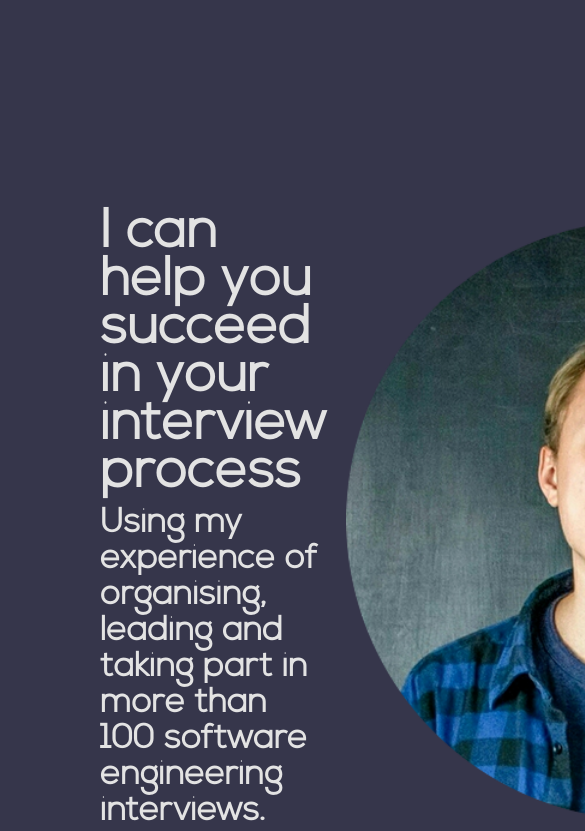
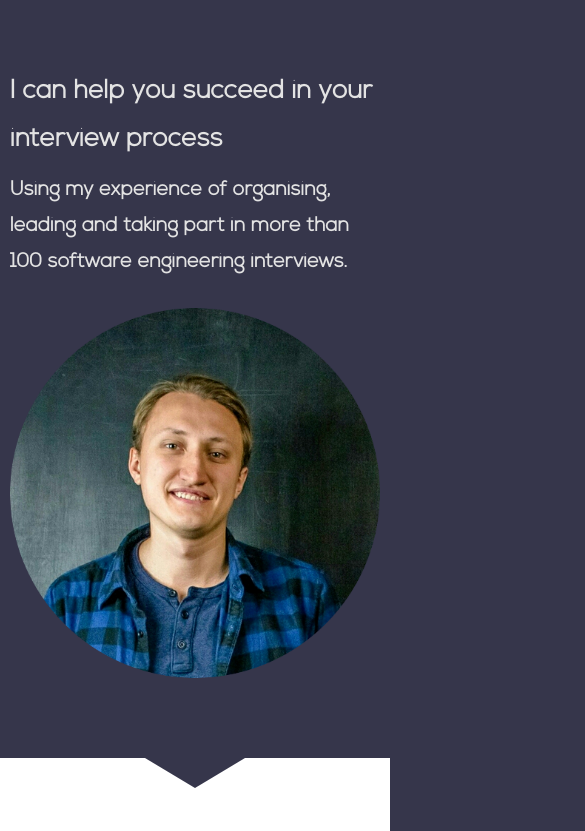
Before and after one commit to starikovm/starikovm_portfolio_website, a Vue app: page /interview-consult in a window 390 px wide. Shown: the top 831 px of the page, 585 px wide, since content can reach past the window. Built offline with nearby package versions, Linux system fonts and the light colour scheme.

Commit message:
add consult page

```diff
--- a/src/App.vue
+++ b/src/App.vue
@@ -153,6 +153,7 @@
   justify-content: start;
   align-items: center;
   padding-bottom: 80px;
+  max-width: 100vw;
 }
 
 .fullscreen-content {
--- a/src/views/Consult.vue
+++ b/src/views/Consult.vue
@@ -159,8 +159,8 @@
 .big-avatar {
   margin: 20px;
   border-radius: 5%;
-  width: 600px;
-  height: 600px;
+  max-width: 600px;
+  max-height: 600px;
   object-fit: cover;
 }
 
@@ -181,6 +181,7 @@
 }
 
 .whitepage {
+  max-width: 100vw;
   background-color: #fff;
   display: flex;
   flex-direction: column;
@@ -273,4 +274,41 @@
     font-size: 80px;
     padding: 120px 40px 0;
 }
+
+@media (max-width: 950px) {
+    .wrapper {
+        flex-direction: column;
+    }
+
+    .big-avatar {
+        max-width: 100%;
+        max-height: 100%;
+    }
+
+    h1 {
+        font-size: 26px;
+    }
+    h2 {
+        font-size: 22px;
+    }
+    h3 {
+        font-size: 20px;
+    }
+
+    p, div, li, a, span {
+        font-size: 18px;
+    }
+
+    .content {
+        padding: 60px 50px;
+        margin: 0;
+    }
+}
+
+@media (max-width: 550px) {
+    .content {
+        padding: 60px 10px;
+        margin: 0;
+    }
+}
 </style>
```
